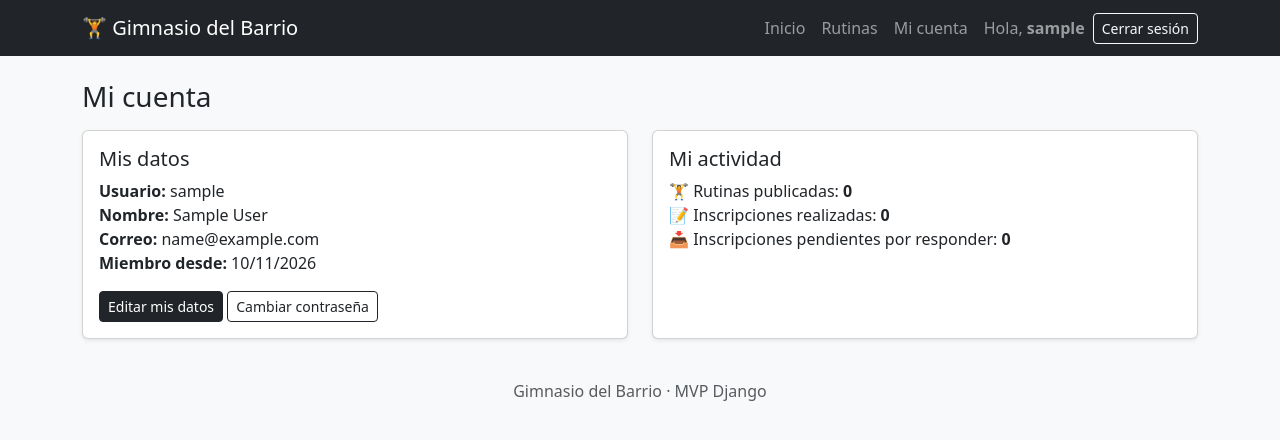
After one commit to NyxVoid01/Caso1-Gym-y-Rutinas, a Django app: page /cuentas/mi-cuenta/ in a window 1280 px wide. The commit adds this page. Shown: the top 440 px of the page. Run offline with Django 5.2, Linux system fonts and the light colour scheme; the visitor is signed in with stand-in values (Sample User, id 1); data that the repository does not hold is empty.

Commit message:
Hito 3 - Paso 9: Mi cuenta, editar perfil y cambiar contrasena

```diff
--- a/rutinas/urls.py
+++ b/rutinas/urls.py
@@ -10,4 +10,7 @@ urlpatterns = [
     path("cuentas/registro/", views.registro, name="registro"),
     path("cuentas/login/", views.IngresoView.as_view(), name="login"),
     path("cuentas/logout/", views.SalirView.as_view(), name="logout"),
+    path("cuentas/mi-cuenta/", views.cuenta, name="cuenta"),
+    path("cuentas/mi-cuenta/editar/", views.editar_perfil, name="editar_perfil"),
+    path("cuentas/mi-cuenta/password/", views.CambiarPasswordView.as_view(), name="cambiar_password"),
 ]
--- a/rutinas/views.py
+++ b/rutinas/views.py
@@ -7,8 +7,11 @@ from django.core.paginator import Paginator
 from django.db.models import Q
 from django.shortcuts import get_object_or_404, redirect, render
 
-from .forms import RegistroForm
+from .forms import PerfilForm, RegistroForm
 from .models import Disciplina, Inscripcion, Rutina
+from django.contrib.auth.decorators import login_required
+from django.contrib.auth.views import PasswordChangeView
+from django.urls import reverse_lazy
 
 
 def portada(request):
@@ -113,3 +116,37 @@ class SalirView(LogoutView):
         respuesta = super().post(request, *args, **kwargs)
         messages.info(request, "Cerraste sesión correctamente.")
         return respuesta
+
+# ---------- Mi cuenta ----------
+
+@login_required
+def cuenta(request):
+    contexto = {
+        "total_rutinas": request.user.rutinas.count(),              # related_name de Rutina.entrenador
+        "total_inscripciones": request.user.inscripciones.count(),  # related_name de Inscripcion.socio
+        "pendientes_recibidas": Inscripcion.objects.filter(
+            rutina__entrenador=request.user,
+            estado=Inscripcion.Estado.PENDIENTE,
+        ).count(),
+    }
+    return render(request, "cuentas/cuenta.html", contexto)
+
+
+@login_required
+def editar_perfil(request):
+    if request.method == "POST":
+        form = PerfilForm(request.POST, instance=request.user)   # edita SOLO al usuario actual
+        if form.is_valid():
+            form.save()
+            messages.success(request, "Tus datos fueron actualizados.")
+            return redirect("cuenta")
+        messages.error(request, "No se pudieron guardar los cambios. Revisa el formulario.")
+    else:
+        form = PerfilForm(instance=request.user)                 # precarga los datos actuales
+    return render(request, "cuentas/perfil.html", {"form": form})
+
+
+class CambiarPasswordView(SuccessMessageMixin, PasswordChangeView):
+    template_name = "cuentas/cambiar_password.html"
+    success_url = reverse_lazy("cuenta")
+    success_message = "Tu contraseña fue cambiada correctamente."
--- a/templates/base.html
+++ b/templates/base.html
@@ -26,6 +26,7 @@
         <li class="nav-item"><a class="nav-link" href="{% url 'lista_rutinas' %}">Rutinas</a></li>
 
         {% if user.is_authenticated %}
+          <li class="nav-item"><a class="nav-link" href="{% url 'cuenta' %}">Mi cuenta</a></li>
           <li class="nav-item"><span class="navbar-text mx-2">Hola, <strong>{{ user.username }}</strong></span></li>
           <li class="nav-item">
             <form method="post" action="{% url 'logout' %}" class="d-inline">
--- /dev/null
+++ b/templates/cuentas/cuenta.html
@@ -0,0 +1,34 @@
+
+{% extends "base.html" %}
+{% block title %}Mi cuenta · Gimnasio del Barrio{% endblock %}
+
+{% block content %}
+  <h1 class="h3 mb-3">Mi cuenta</h1>
+
+  <div class="row">
+    <div class="col-md-6 mb-3">
+      <div class="card shadow-sm h-100"><div class="card-body">
+        <h2 class="h5">Mis datos</h2>
+        <ul class="list-unstyled mb-3">
+          <li><strong>Usuario:</strong> {{ user.username }}</li>
+          <li><strong>Nombre:</strong> {{ user.get_full_name|default:"(sin completar)" }}</li>
+          <li><strong>Correo:</strong> {{ user.email|default:"(sin correo)" }}</li>
+          <li><strong>Miembro desde:</strong> {{ user.date_joined|date:"d/m/Y" }}</li>
+        </ul>
+        <a href="{% url 'editar_perfil' %}" class="btn btn-dark btn-sm">Editar mis datos</a>
+        <a href="{% url 'cambiar_password' %}" class="btn btn-outline-dark btn-sm">Cambiar contraseña</a>
+      </div></div>
+    </div>
+
+    <div class="col-md-6 mb-3">
+      <div class="card shadow-sm h-100"><div class="card-body">
+        <h2 class="h5">Mi actividad</h2>
+        <ul class="list-unstyled mb-0">
+          <li>🏋️ Rutinas publicadas: <strong>{{ total_rutinas }}</strong></li>
+          <li>📝 Inscripciones realizadas: <strong>{{ total_inscripciones }}</strong></li>
+          <li>📥 Inscripciones pendientes por responder: <strong>{{ pendientes_recibidas }}</strong></li>
+        </ul>
+      </div></div>
+    </div>
+  </div>
+{% endblock %}
```
Also changed, not shown: rutinas/forms.py (+25 -0 lines), templates/cuentas/cambiar_password.html (added, +17 -0 lines), templates/cuentas/perfil.html (added, +17 -0 lines).
